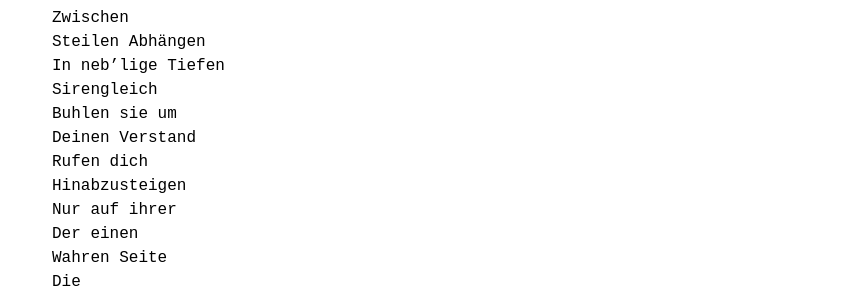
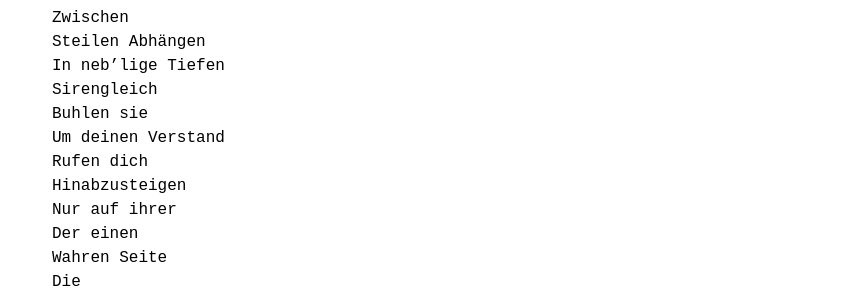
Before and after one commit to lebendigimsein/webpage, a Jekyll site: the page built from _posts/2023-08-07-wahrheit.markdown, in a window 1280 px wide. Shown: the part 394-690 px from the top of the page, without its empty margins (208-1071 px from the left). Built offline with Jekyll 4.4.1, drawn with Linux system fonts in a browser that asks for light colours.

```diff
--- a/_posts/2023-08-07-wahrheit.markdown
+++ b/_posts/2023-08-07-wahrheit.markdown
@@ -20,8 +20,8 @@ Zwischen
 Steilen Abhängen
 In neb'lige Tiefen
 Sirengleich
-Buhlen sie um
-Deinen Verstand
+Buhlen sie
+Um deinen Verstand
 Rufen dich
 Hinabzusteigen
 Nur auf ihrer
```
